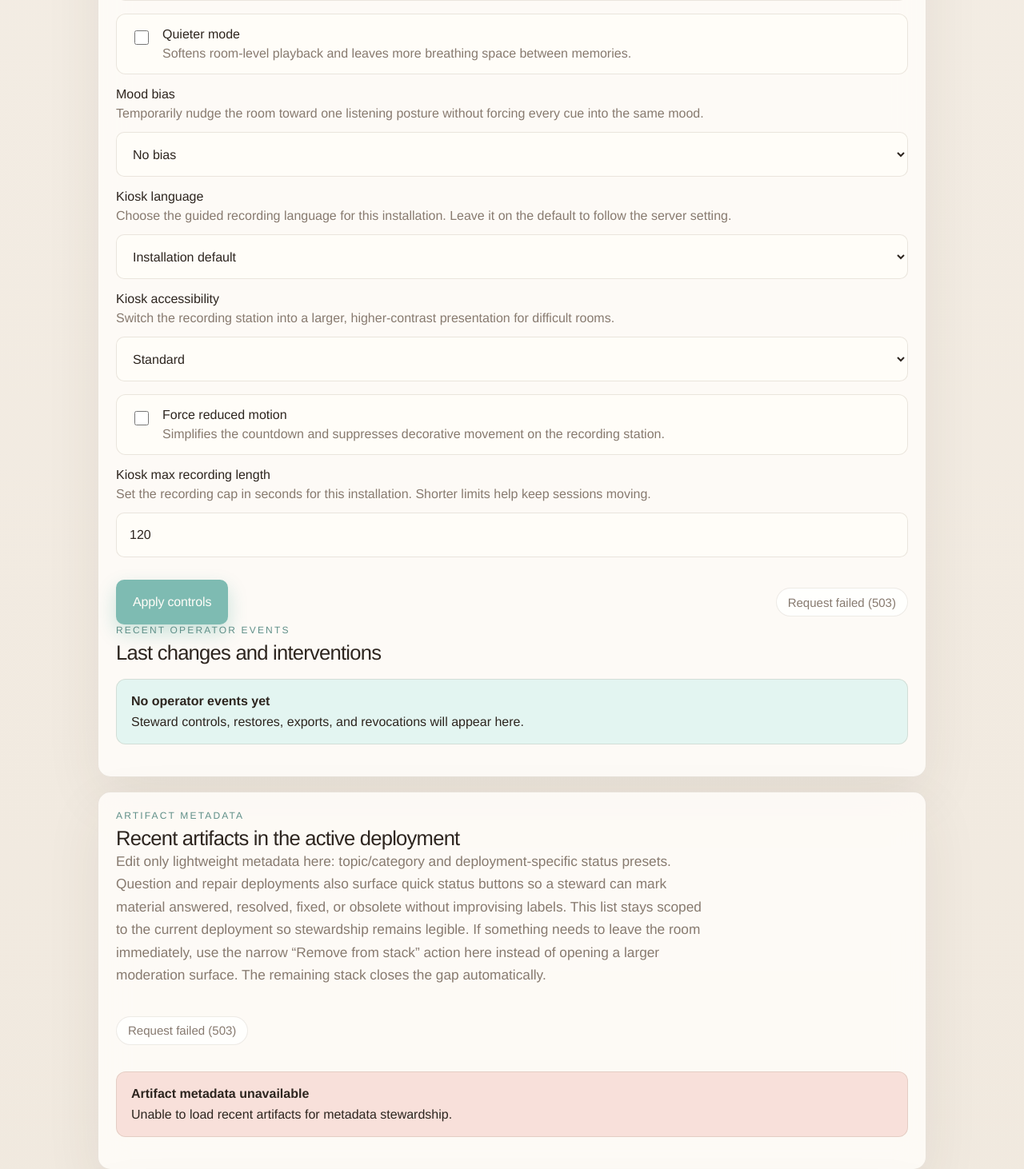
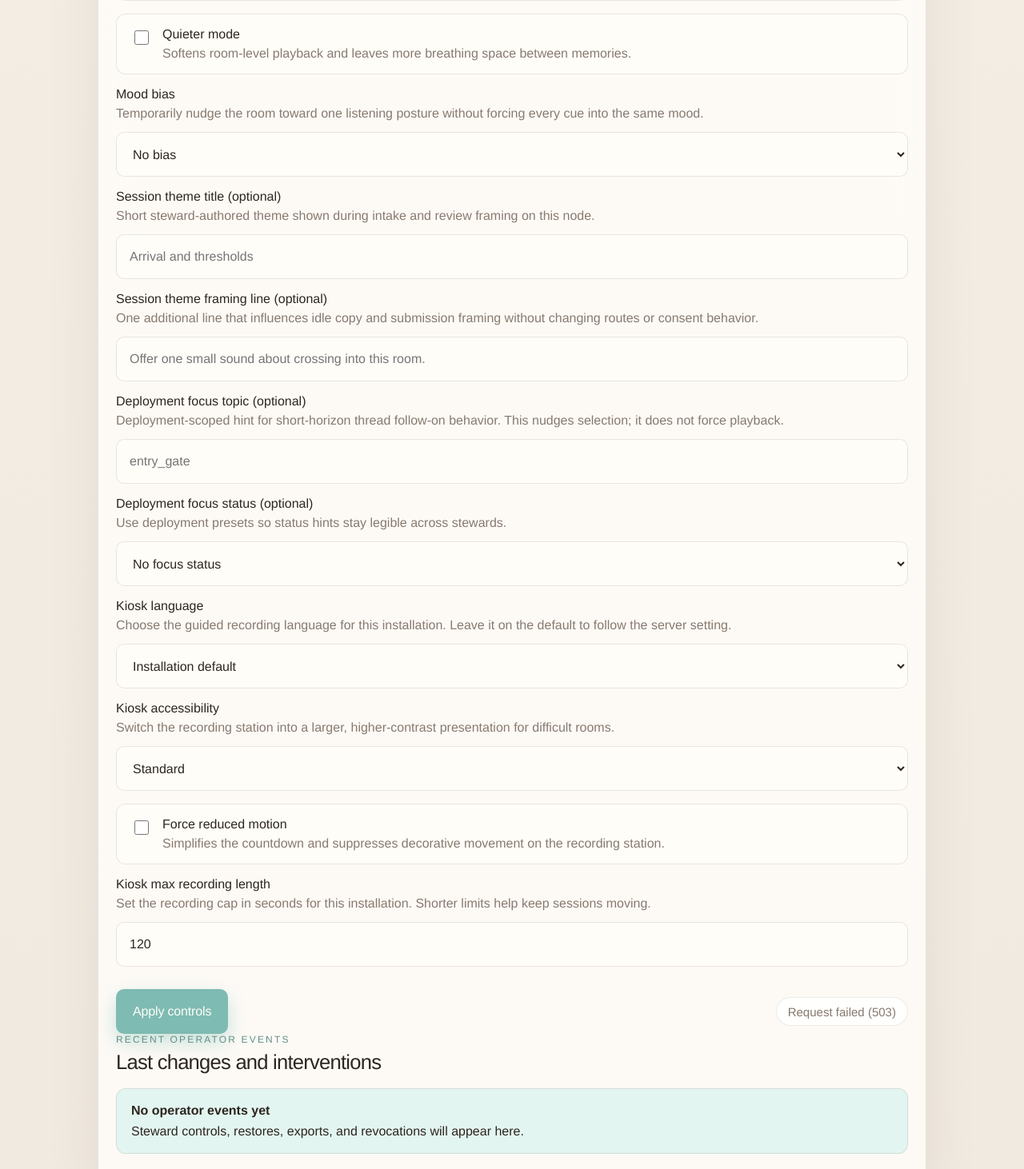
Before and after one commit to bseverns/memory-engine, a Django app: template api/engine/templates/engine/operator_dashboard.html in a window 1280 px wide. Shown: the part 2910-4372 px from the top of the page at 80% size. Run offline with Django 5.2, Linux system fonts and the light colour scheme; the template is opened without the code that fills it, so the values that code supplies are empty; parts of the project's set-up code (start-up, migrations or seed data) failed here and were passed over.

Commit message:
Add deployment-aware ops focus controls

```diff
--- a/api/engine/api_views.py
+++ b/api/engine/api_views.py
@@ -167,6 +167,29 @@
     if code == "oracle":
         return "omen"
     return "memory_thread"
+
+
+def deployment_focus_controls(deployment_code: str) -> dict[str, object]:
+    spec = deployment_spec(deployment_code)
+    code = spec.code
+    return {
+        "deployment": {
+            "code": code,
+            "label": spec.label,
+        },
+        "topic": {
+            "label": "Deployment focus topic",
+            "placeholder": deployment_topic_placeholder(code),
+            "max_length": 64,
+            "help": "Optional steward hint for the current deployment. Used as a bias only; it never forces selection.",
+        },
+        "status": {
+            **deployment_lifecycle_field(code),
+            "label": "Deployment focus status",
+            "max_length": 32,
+            "help": "Optional deployment-scoped status hint for thread follow-on behavior.",
+        },
+    }
 
 
 def deployment_status_quick_actions(deployment_code: str, current_status: str) -> list[dict[str, str]]:
@@ -845,11 +868,13 @@
 def operator_controls(request):
     if not operator_session_active(request):
         return operator_api_denied()
+    active_deployment = deployment_spec(getattr(settings, "ENGINE_DEPLOYMENT", "memory"))
 
     if request.method == "GET":
         return Response({
             "operator_state": steward_state_payload(),
             "recent_actions": recent_steward_actions(),
+            "deployment_controls": deployment_focus_controls(active_deployment.code),
         })
 
     state = load_steward_state()
@@ -868,12 +893,18 @@
             request.data.get("kiosk_max_recording_seconds", state.kiosk_max_recording_seconds or 120),
             state.kiosk_max_recording_seconds or 120,
         ),
+        session_theme_title=request.data.get("session_theme_title", state.session_theme_title),
+        session_theme_prompt=request.data.get("session_theme_prompt", state.session_theme_prompt),
+        deployment_focus_topic=request.data.get("deployment_focus_topic", state.deployment_focus_topic),
+        deployment_focus_status=request.data.get("deployment_focus_status", state.deployment_focus_status),
+        deployment_code=active_deployment.code,
         actor=request_operator_label(request),
     )
     return Response({
         "operator_state": steward_state_payload(state),
         "changes": changes,
         "recent_actions": recent_steward_actions(),
+        "deployment_controls": deployment_focus_controls(active_deployment.code),
     })
 
 
--- a/api/engine/models.py
+++ b/api/engine/models.py
@@ -113,6 +113,10 @@
     kiosk_accessibility_mode = models.CharField(max_length=32, blank=True, default="")
     kiosk_force_reduced_motion = models.BooleanField(default=False)
     kiosk_max_recording_seconds = models.PositiveIntegerField(default=120)
+    session_theme_title = models.CharField(max_length=64, blank=True, default="")
+    session_theme_prompt = models.CharField(max_length=180, blank=True, default="")
+    deployment_focus_topic = models.CharField(max_length=64, blank=True, default="")
+    deployment_focus_status = models.CharField(max_length=32, blank=True, default="")
     updated_at = models.DateTimeField(auto_now=True)
 
     @classmethod
--- a/api/engine/static/engine/operator-dashboard.js
+++ b/api/engine/static/engine/operator-dashboard.js
@@ -615,6 +615,10 @@
       opsPlaybackPaused: doc.getElementById("opsPlaybackPaused"),
       opsQuieterMode: doc.getElementById("opsQuieterMode"),
       opsMoodBias: doc.getElementById("opsMoodBias"),
+      opsSessionThemeTitle: doc.getElementById("opsSessionThemeTitle"),
+      opsSessionThemePrompt: doc.getElementById("opsSessionThemePrompt"),
+      opsDeploymentFocusTopic: doc.getElementById("opsDeploymentFocusTopic"),
+      opsDeploymentFocusStatus: doc.getElementById("opsDeploymentFocusStatus"),
       opsKioskLanguageCode: doc.getElementById("opsKioskLanguageCode"),
       opsKioskAccessibilityMode: doc.getElementById("opsKioskAccessibilityMode"),
       opsKioskReducedMotion: doc.getElementById("opsKioskReducedMotion"),
@@ -634,7 +638,7 @@
     };
   }
 
-  function renderOperatorState(dom, operatorState) {
+  function renderOperatorState(dom, operatorState, deploymentControls = null) {
     if (!dom.opsMaintenanceMode || !dom.opsIntakePaused || !dom.opsPlaybackPaused || !dom.opsQuieterMode) {
       return;
     }
@@ -644,6 +648,43 @@
     dom.opsQuieterMode.checked = Boolean(operatorState.quieter_mode);
     if (dom.opsMoodBias) {
       dom.opsMoodBias.value = String(operatorState.mood_bias || "");
+    }
+    if (dom.opsSessionThemeTitle) {
+      dom.opsSessionThemeTitle.value = String(operatorState.session_theme_title || "");
+    }
+    if (dom.opsSessionThemePrompt) {
+      dom.opsSessionThemePrompt.value = String(operatorState.session_theme_prompt || "");
+    }
+    if (dom.opsDeploymentFocusTopic) {
+      dom.opsDeploymentFocusTopic.value = String(operatorState.deployment_focus_topic || "");
+      const focusPlaceholder = deploymentControls?.topic?.placeholder;
+      if (focusPlaceholder) {
+        dom.opsDeploymentFocusTopic.placeholder = String(focusPlaceholder);
+      }
+    }
+    if (dom.opsDeploymentFocusStatus) {
+      const currentStatus = String(operatorState.deployment_focus_status || "").trim().toLowerCase();
+      const selectDoc = dom.opsDeploymentFocusStatus.ownerDocument || globalObjectRef.document;
+      if (deploymentControls?.status) {
+        const statusValues = lifecycleStatusOptions(deploymentControls.status, currentStatus);
+        dom.opsDeploymentFocusStatus.replaceChildren(
+          ...statusValues.map((value) => {
+            const option = selectDoc.createElement("option");
+            option.value = value;
+            option.textContent = value || "No focus status";
+            return option;
+          }),
+        );
+      } else if (
+        currentStatus
+        && !Array.from(dom.opsDeploymentFocusStatus.options).some((option) => option.value === currentStatus)
+      ) {
+        const option = selectDoc.createElement("option");
+        option.value = currentStatus;
+        option.textContent = currentStatus;
+        dom.opsDeploymentFocusStatus.append(option);
+      }
+      dom.opsDeploymentFocusStatus.value = currentStatus;
     }
     if (dom.opsKioskLanguageCode) {
       dom.opsKioskLanguageCode.value = String(operatorState.kiosk_language_code || "");
@@ -693,16 +734,21 @@
   }
 
   function renderControlPayload(doc, dom, payload) {
-    renderOperatorState(dom, payload.operator_state || {});
+    renderOperatorState(dom, payload.operator_state || {}, payload.deployment_controls || null);
     replaceCardList(doc, dom.opsRecentActions, actionCards(payload.recent_actions || []));
     if (dom.opsControlStatus) {
       const state = payload.operator_state || {};
+      const deploymentLabel = payload?.deployment_controls?.deployment?.label || "deployment";
       const labels = [];
       if (state.maintenance_mode) labels.push("maintenance mode");
       if (state.intake_paused) labels.push("intake paused");
       if (state.playback_paused) labels.push("playback paused");
       if (state.quieter_mode) labels.push("quieter mode");
       if (state.mood_bias) labels.push(`mood bias: ${state.mood_bias}`);
+      if (state.session_theme_title) labels.push(`theme: ${state.session_theme_title}`);
+      if (state.session_theme_prompt) labels.push("theme framing line set");
+      if (state.deployment_focus_topic) labels.push(`focus topic: ${state.deployment_focus_topic}`);
+      if (state.deployment_focus_status) labels.push(`${deploymentLabel} focus status: ${state.deployment_focus_status}`);
       if (state.kiosk_language_code) labels.push(`kiosk language: ${describeKioskLanguage(state.kiosk_language_code)}`);
       if (state.kiosk_accessibility_mode) labels.push("accessible kiosk");
       if (state.kiosk_force_reduced_motion) labels.push("reduced-motion kiosk");
@@ -1052,6 +1098,10 @@
             playback_paused: Boolean(dom.opsPlaybackPaused?.checked),
             quieter_mode: Boolean(dom.opsQuieterMode?.checked),
             mood_bias: String(dom.opsMoodBias?.value || ""),
+            session_theme_title: String(dom.opsSessionThemeTitle?.value || ""),
+            session_theme_prompt: String(dom.opsSessionThemePrompt?.value || ""),
+            deployment_focus_topic: String(dom.opsDeploymentFocusTopic?.value || ""),
+            deployment_focus_status: String(dom.opsDeploymentFocusStatus?.value || ""),
             kiosk_language_code: String(dom.opsKioskLanguageCode?.value || ""),
             kiosk_accessibility_mode: String(dom.opsKioskAccessibilityMode?.value || ""),
             kiosk_force_reduced_motion: Boolean(dom.opsKioskReducedMotion?.checked),
--- a/api/engine/templates/engine/operator_dashboard.html
+++ b/api/engine/templates/engine/operator_dashboard.html
@@ -256,6 +256,36 @@
         </label>
         <label class="ops-login-field">
           <span>
+            <strong>Session theme title (optional)</strong>
+            <span>Short steward-authored theme shown during intake and review framing on this node.</span>
+          </span>
+          <input id="opsSessionThemeTitle" type="text" maxlength="64" name="session_theme_title" placeholder="Arrival and thresholds"/>
+        </label>
+        <label class="ops-login-field">
+          <span>
+            <strong>Session theme framing line (optional)</strong>
+            <span>One additional line that influences idle copy and submission framing without changing routes or consent behavior.</span>
+          </span>
+          <input id="opsSessionThemePrompt" type="text" maxlength="180" name="session_theme_prompt" placeholder="Offer one small sound about crossing into this room."/>
+        </label>
+        <label class="ops-login-field">
+          <span>
+            <strong>Deployment focus topic (optional)</strong>
+            <span>Deployment-scoped hint for short-horizon thread follow-on behavior. This nudges selection; it does not force playback.</span>
+          </span>
+          <input id="opsDeploymentFocusTopic" type="text" maxlength="64" name="deployment_focus_topic" placeholder="entry_gate"/>
+        </label>
+        <label class="ops-login-field">
+          <span>
+            <strong>Deployment focus status (optional)</strong>
+            <span>Use deployment presets so status hints stay legible across stewards.</span>
+          </span>
+          <select id="opsDeploymentFocusStatus" name="deployment_focus_status">
+            <option value="">No focus status</option>
+          </select>
+        </label>
+        <label class="ops-login-field">
+          <span>
             <strong>Kiosk language</strong>
             <span>Choose the guided recording language for this installation. Leave it on the default to follow the server setting.</span>
           </span>
```
Also changed, not shown: api/engine/static/engine/kiosk-room-loop.js (+52 -2 lines), api/engine/steward.py (+104 -0 lines), api/engine/tests/test_ops.py (+91 -2 lines), docs/roadmap.md (+4 -2 lines), api/engine/migrations/0012_stewardstate_session_theme.py (added), api/engine/migrations/0013_stewardstate_deployment_focus.py (added).
